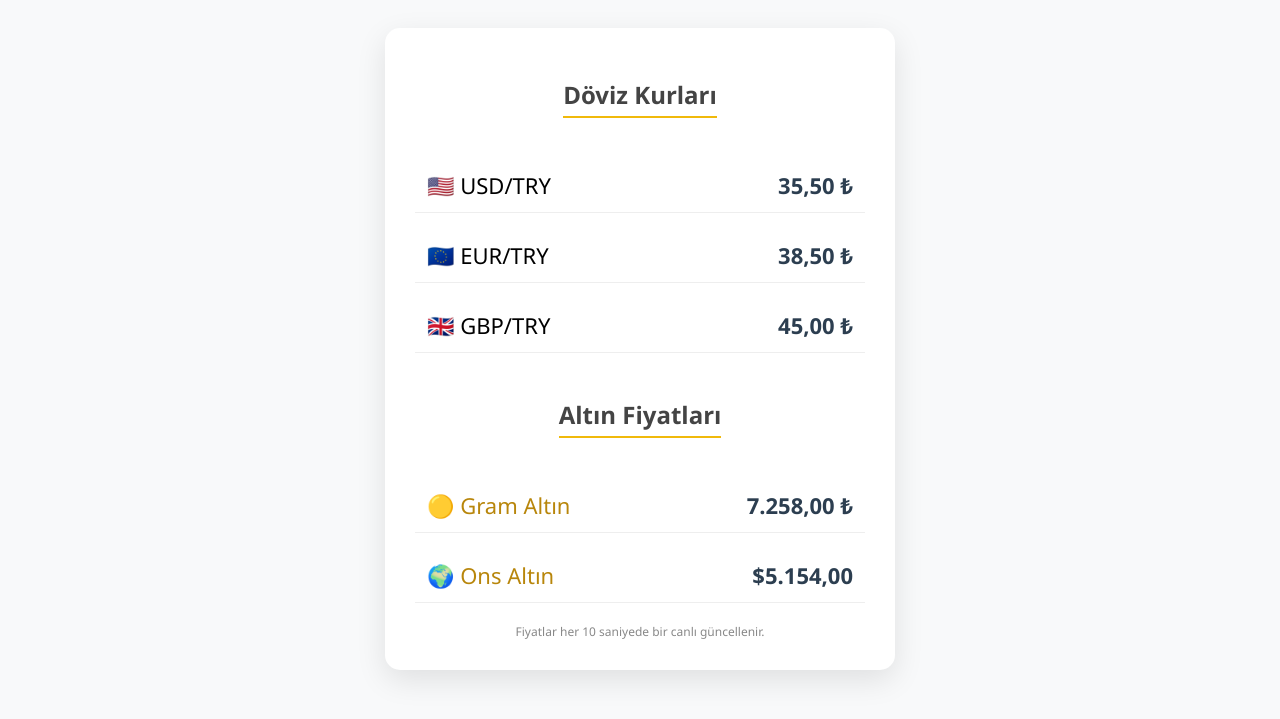
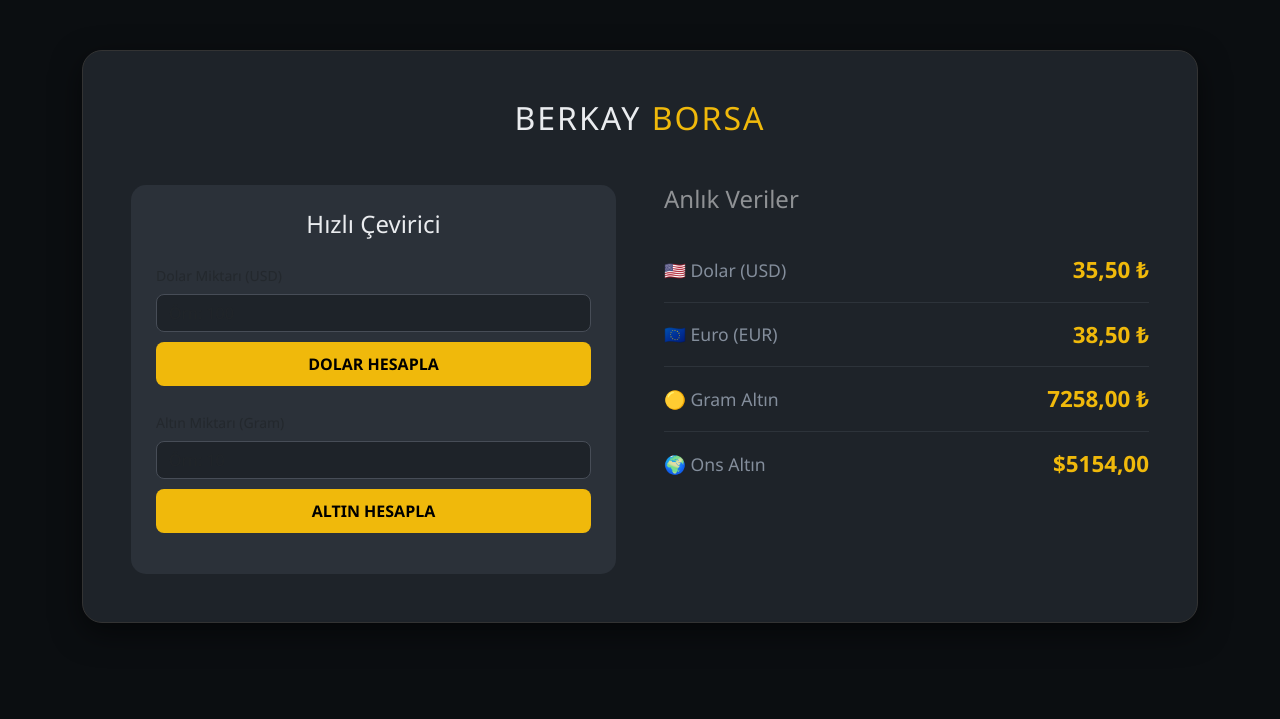
Before and after one commit to BerkayToluc/doviz-projem, a Flask app: page / in a window 1280 px wide. Shown: the top 719 px of the page. Run offline with Flask 3, Linux system fonts and the light colour scheme; parts of the project's set-up code (start-up, migrations or seed data) failed here and were passed over.

Commit message:
Yeniden tasarım

```diff
--- a/app.py
+++ b/app.py
@@ -9,29 +9,21 @@
 def verileri_kazi():
     headers = {'User-Agent': 'Mozilla/5.0 (Windows NT 10.0; Win64; x64) AppleWebKit/537.36'}
     try:
-        # Ana Sayfa Verileri (Dolar, Euro, Gram)
-        url = "https://www.doviz.com"
-        res = requests.get(url, headers=headers, timeout=10)
+        res = requests.get("https://www.doviz.com", headers=headers, timeout=10)
         soup = BeautifulSoup(res.content, "html.parser")
 
-        def bul(key):
-            el = soup.find("span", {"data-socket-key": key})
+        ons_res = requests.get("https://www.doviz.com/altin/ons-altin", headers=headers, timeout=10)
+        ons_soup = BeautifulSoup(ons_res.content, "html.parser")
+
+        def bul(s, key):
+            el = s.find("span", {"data-socket-key": key})
             return el.text.strip() if el else "0"
 
-        # Ons Altın için özel olarak kendi sayfasına gidiyoruz (Garanti olsun)
-        ons_url = "https://www.doviz.com/altin/ons-altin"
-        ons_res = requests.get(ons_url, headers=headers, timeout=10)
-        ons_soup = BeautifulSoup(ons_res.content, "html.parser")
-        ons_el = ons_soup.find("span", {"data-socket-key": "ons-altin"})
-        ons_deger = ons_el.text.strip() if ons_el else "5.154,00"  # Gelmezse senin istediğin rakam
-
-        kurlar = {"USD": bul("USD"), "EUR": bul("EUR"), "GBP": bul("GBP")}
-        altin = {"GRAM": bul("gram-altin"), "ONS": ons_deger}
-
+        kurlar = {"USD": bul(soup, "USD"), "EUR": bul(soup, "EUR")}
+        altin = {"GRAM": bul(soup, "gram-altin"), "ONS": bul(ons_soup, "ons-altin")}
         return kurlar, altin
-    except Exception as e:
-        print(f"Hata oluştu: {e}")
-        return {"USD": "35,50", "EUR": "38,50", "GBP": "45,00"}, {"GRAM": "7.258,00", "ONS": "5.154,00"}
+    except:
+        return {"USD": "35,50", "EUR": "38,50"}, {"GRAM": "7258,00", "ONS": "5154,00"}
 
 
 @app.route("/")
--- a/templates/index.html
+++ b/templates/index.html
@@ -2,74 +2,109 @@
 <html lang="tr">
 <head>
     <meta charset="UTF-8">
-    <title>Döviz ve Altın Borsası</title>
+    <title>Berkay Borsa - Canlı</title>
+    <link href="https://cdn.jsdelivr.net/npm/bootstrap@5.3.0/dist/css/bootstrap.min.css" rel="stylesheet">
     <style>
-        body { font-family: 'Segoe UI', Tahoma, Geneva, Verdana, sans-serif; background-color: #f8f9fa; text-align: center; padding: 20px; }
-        .container { background: white; padding: 30px; border-radius: 15px; box-shadow: 0px 10px 30px rgba(0,0,0,0.1); display: inline-block; width: 90%; max-width: 450px; }
-        .kur-box { font-size: 22px; margin: 15px 0; padding: 12px; border-bottom: 1px solid #eee; display: flex; justify-content: space-between; align-items: center; }
-        .fiyat { font-weight: bold; color: #2c3e50; transition: all 0.4s ease; }
-        h2 { color: #444; margin-bottom: 25px; font-size: 24px; border-bottom: 2px solid #f0b90b; display: inline-block; padding-bottom: 5px; }
-        .altin-box { color: #b8860b; }
-        .update-flash { color: #27ae60 !important; transform: scale(1.1); }
-        .footer-note { font-size: 12px; color: #888; margin-top: 20px; }
+        body { background-color: #0b0e11; color: #eaecef; font-family: 'Segoe UI', sans-serif; padding-top: 50px; }
+        .main-card { background-color: #1e2329; border: 1px solid #333; border-radius: 20px; box-shadow: 0 10px 30px rgba(0,0,0,0.5); }
+        .price-row { border-bottom: 1px solid #2d333a; padding: 15px 0; display: flex; justify-content: space-between; align-items: center; }
+        .price-row:last-child { border-bottom: none; }
+        .label-text { font-size: 1.1rem; color: #848e9c; }
+        .val-text { font-size: 1.4rem; font-weight: bold; color: #f0b90b; transition: all 0.5s; }
+        .calc-section { background-color: #2b3139; border-radius: 15px; padding: 25px; }
+        .form-control { background: #1e2329; border: 1px solid #474d57; color: white; border-radius: 8px; }
+        .form-control:focus { background: #1e2329; color: white; border-color: #f0b90b; box-shadow: none; }
+        .btn-gold { background-color: #f0b90b; border: none; color: black; font-weight: bold; width: 100%; border-radius: 8px; padding: 10px; margin-top: 10px; }
+        .btn-gold:hover { background-color: #d8a608; }
+        .flash-up { color: #00ff00 !important; }
     </style>
 </head>
 <body>
 
 <div class="container">
-    <h2>Döviz Kurları</h2>
+    <div class="main-card p-5">
+        <h2 class="text-center mb-5" style="letter-spacing: 2px;">BERKAY <span style="color:#f0b90b">BORSA</span></h2>
 
-    <div class="kur-box">
-        <span>🇺🇸 USD/TRY</span>
-        <span class="fiyat" id="fiyat-USD">{{ kurlar.USD }} ₺</span>
+        <div class="row g-5">
+            <div class="col-md-6 order-md-1 order-2">
+                <div class="calc-section">
+                    <h4 class="mb-4 text-center">Hızlı Çevirici</h4>
+
+                    <div class="mb-4">
+                        <label class="form-label small text-muted">Dolar Miktarı (USD)</label>
+                        <input type="number" id="inp-usd" class="form-control" placeholder="Örn: 100">
+                        <button class="btn btn-gold" onclick="calcUsd()">DOLAR HESAPLA</button>
+                        <p id="res-usd" class="mt-2 text-center fw-bold text-warning"></p>
+                    </div>
+
+                    <div class="mb-2">
+                        <label class="form-label small text-muted">Altın Miktarı (Gram)</label>
+                        <input type="number" id="inp-gram" class="form-control" placeholder="Örn: 10">
+                        <button class="btn btn-gold" onclick="calcGram()">ALTIN HESAPLA</button>
+                        <p id="res-gram" class="mt-2 text-center fw-bold text-warning"></p>
+                    </div>
+                </div>
+            </div>
+
+            <div class="col-md-6 order-md-2 order-1">
+                <h4 class="mb-4 text-white-50 text-center text-md-start">Anlık Veriler</h4>
+                <div class="price-row">
+                    <span class="label-text">🇺🇸 Dolar (USD)</span>
+                    <span class="val-text" id="v-USD">{{ kurlar.USD }} ₺</span>
+                </div>
+                <div class="price-row">
+                    <span class="label-text">🇪🇺 Euro (EUR)</span>
+                    <span class="val-text" id="v-EUR">{{ kurlar.EUR }} ₺</span>
+                </div>
+                <div class="price-row">
+                    <span class="label-text">🟡 Gram Altın</span>
+                    <span class="val-text" id="v-GRAM">{{ altin_fiyatlari.GRAM }} ₺</span>
+                </div>
+                <div class="price-row">
+                    <span class="label-text">🌍 Ons Altın</span>
+                    <span class="val-text" id="v-ONS">${{ altin_fiyatlari.ONS }}</span>
+                </div>
+            </div>
+        </div>
     </div>
-    <div class="kur-box">
-        <span>🇪🇺 EUR/TRY</span>
-        <span class="fiyat" id="fiyat-EUR">{{ kurlar.EUR }} ₺</span>
-    </div>
-    <div class="kur-box">
-        <span>🇬🇧 GBP/TRY</span>
-        <span class="fiyat" id="fiyat-GBP">{{ kurlar.GBP }} ₺</span>
-    </div>
-
-    <h2 style="margin-top: 30px;">Altın Fiyatları</h2>
-    <div class="kur-box altin-box">
-        <span>🟡 Gram Altın</span>
-        <span class="fiyat" id="fiyat-GRAM">{{ altin_fiyatlari.GRAM }} ₺</span>
-    </div>
-    <div class="kur-box altin-box">
-        <span>🌍 Ons Altın</span>
-        <span class="fiyat" id="fiyat-ONS">${{ altin_fiyatlari.ONS }}</span>
-    </div>
-
-    <div class="footer-note">Fiyatlar her 10 saniyede bir canlı güncellenir.</div>
 </div>
 
 <script>
-    function verileriTazele() {
+    function toNum(txt) {
+        return parseFloat(txt.replace(/[^\d,]/g, '').replace(',', '.'));
+    }
+
+    function calcUsd() {
+        let m = document.getElementById('inp-usd').value;
+        let k = toNum(document.getElementById('v-USD').innerText);
+        document.getElementById('res-usd').innerText = (m * k).toLocaleString('tr-TR') + " ₺";
+    }
+
+    function calcGram() {
+        let m = document.getElementById('inp-gram').value;
+        let k = toNum(document.getElementById('v-GRAM').innerText);
+        document.getElementById('res-gram').innerText = (m * k).toLocaleString('tr-TR') + " ₺";
+    }
+
+    // 10 Saniyede bir otomatik senkronizasyon
+    setInterval(() => {
         fetch('/api/fiyatlar')
-            .then(res => res.json())
+            .then(r => r.json())
             .then(data => {
-                const map = {
-                    'fiyat-USD': data.kurlar.USD + " ₺",
-                    'fiyat-EUR': data.kurlar.EUR + " ₺",
-                    'fiyat-GBP': data.kurlar.GBP + " ₺",
-                    'fiyat-GRAM': data.altin.GRAM + " ₺",
-                    'fiyat-ONS': "$" + data.altin.ONS
-                };
-
-                for (let id in map) {
+                const sync = (id, val) => {
                     let el = document.getElementById(id);
-                    if (el && el.innerText !== map[id]) {
-                        el.innerText = map[id];
-                        el.classList.add('update-flash');
-                        setTimeout(() => el.classList.remove('update-flash'), 700);
+                    if(el && el.innerText !== val) {
+                        el.innerText = val;
+                        el.classList.add('flash-up');
+                        setTimeout(() => el.classList.remove('flash-up'), 600);
                     }
                 }
-            })
-            .catch(err => console.error("Güncelleme hatası:", err));
-    }
-    setInterval(verileriTazele, 10000);
+                sync('v-USD', data.kurlar.USD + " ₺");
+                sync('v-EUR', data.kurlar.EUR + " ₺");
+                sync('v-GRAM', data.altin.GRAM + " ₺");
+                sync('v-ONS', "$" + data.altin.ONS);
+            });
+    }, 10000);
 </script>
 
 </body>
```
